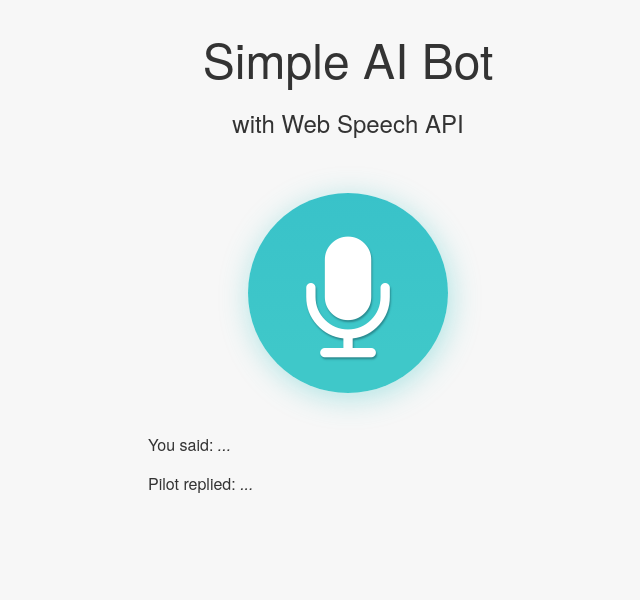
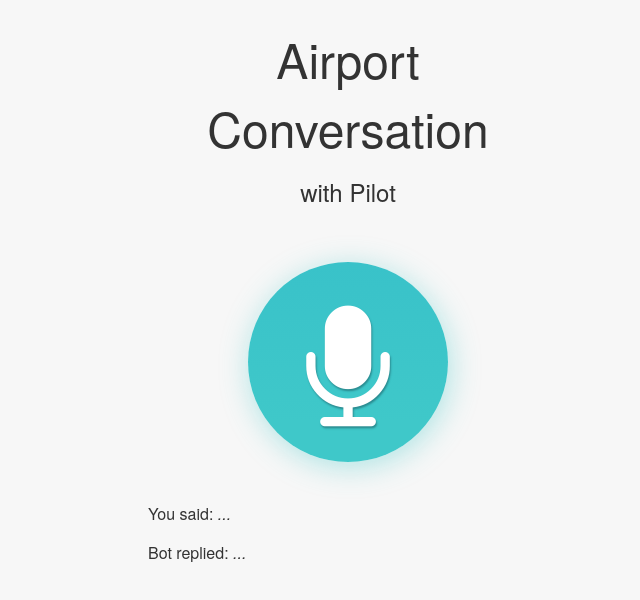
Before and after one commit to Zulfikar422/Airport, a website: page views/index.html in a window 1280 px wide. Shown: the whole page, without its empty margins (292-932 px from the left). Drawn offline with nearby package versions, Linux system fonts and the light colour scheme; files that its build step writes are made by us from their sources; no server answers; files whose address does not match are found by name.

Commit message:
Update index.html

```diff
--- a/views/index.html
+++ b/views/index.html
@@ -15,14 +15,14 @@
 
   <body>
     <section>
-      <h1>Simple AI Bot</h1>
-      <h2>with Web Speech API</h2>
+      <h1>Airport Conversation</h1>
+      <h2>with Pilot</h2>
 
       <button><i class="fa fa-microphone"></i></button>
 
       <div>
           <p>You said: <em class="output-you">...</em></p>
-          <p>Pilot replied: <em class="output-bot">...</em></p>
+          <p>Bot replied: <em class="output-bot">...</em></p>
       </div>
     </section>
 
```
